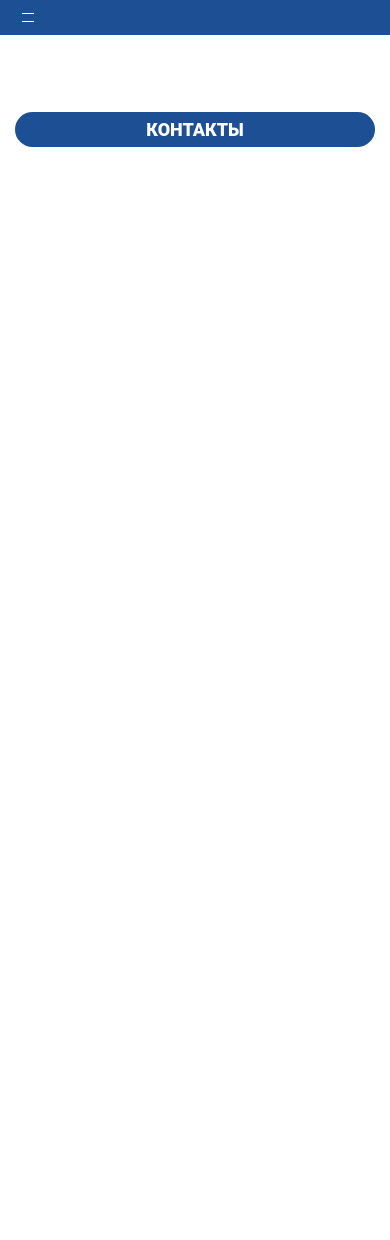
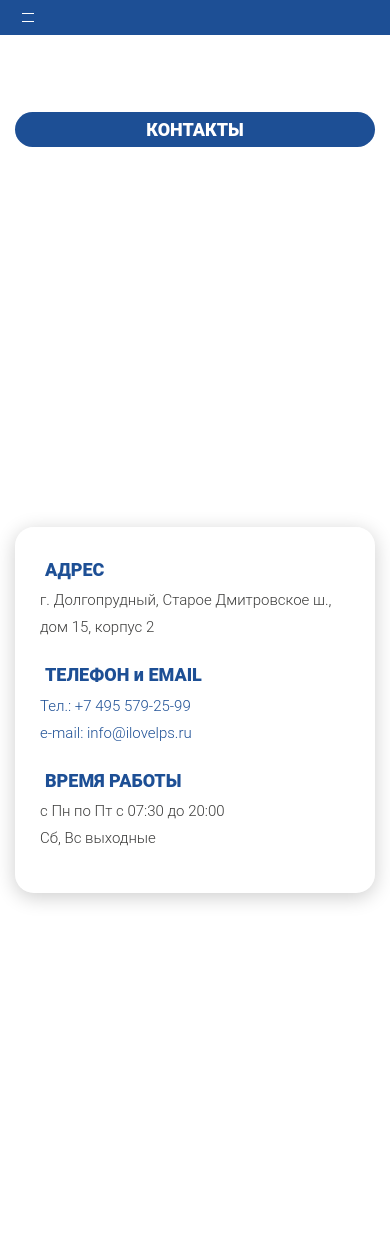
Before and after one commit to sanaglx/shkol, a website: page kontact.html in a window 390 px wide. Shown: the top 1240 px of the page. Before the commit the page ends 1106 px from the top, so only its background shows below. Drawn offline with Linux system fonts and the light colour scheme; a web font is replaced by a local one.

Commit message:
Вывел контакты

```diff
--- a/scss/_media.scss
+++ b/scss/_media.scss
@@ -71,9 +71,14 @@
     .h1b{font-size: 18px;line-height: 1.4;}
     .btn{font-size: 17px;padding: 6px 5% 8px;}
 
+    .block-karta{max-height: initial;}
     .karta-unfo{position: static;transform: translate(0, 0);
         margin: 0 auto 24px;
-        display: none;
+        flex-direction: column;
+       /* display: none;*/
+    }
+    .block-karta-item{
+        margin-bottom: 16px;
     }
     .summa{flex-direction: column;align-items: center;}
     main {min-height: initial;}
--- a/scss/style.scss
+++ b/scss/style.scss
@@ -344,6 +344,7 @@ body {
   top: 30px;
   left: 50%;
   transform: translateX(-50%);
+  z-index: 10;
 }
 .karta__text {
   font-weight: 300;
```
Also changed, not shown: index.html (+9 -13 lines), css/style.css.
